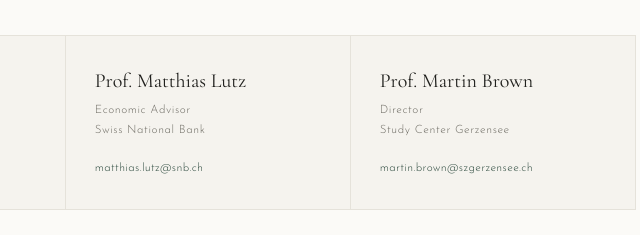
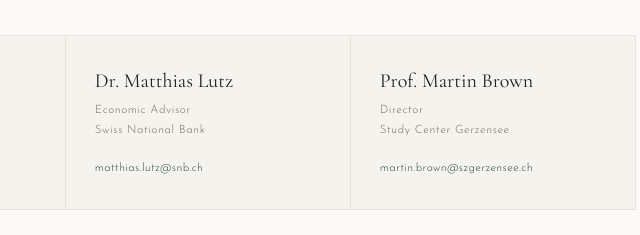
Before and after one commit to Milen-Arro-Cannarsa/Milen-Arro-Cannarsa.github.io, a plain HTML site: page index.html in a window 1280 px wide. Shown: the part 3212-3447 px from the top of the page, 432-1072 px from the left. Drawn offline with nearby package versions, Linux system fonts and the light colour scheme.

Commit message:
Update index.html

```diff
--- a/index.html
+++ b/index.html
@@ -309,7 +309,7 @@
         <a href="mailto:pierpaolo.benigno@unibe.ch">pierpaolo.benigno@unibe.ch</a>
       </div>
       <div class="ref">
-        <h3>Prof. Matthias Lutz</h3>
+        <h3>Dr. Matthias Lutz</h3>
         <p class="ref-title">Economic Advisor<br>Swiss National Bank</p>
         <a href="mailto:matthias.lutz@snb.ch">matthias.lutz@snb.ch</a>
       </div>
```
